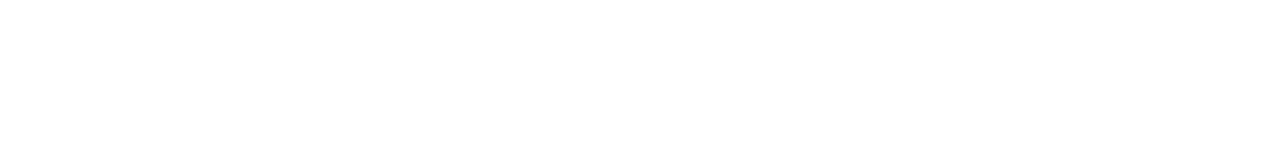
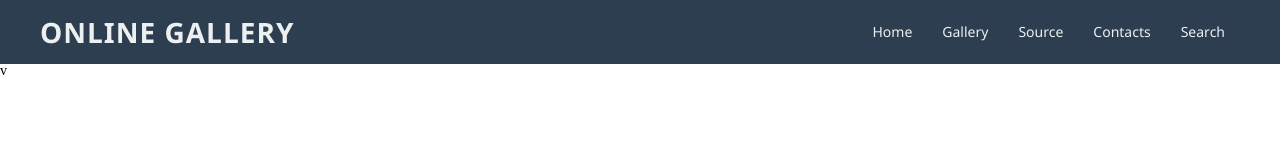
Before and after one commit to WinRAR4ik/PAP-Online-Gallery, a plain HTML site: page index.html in a window 1280 px wide. Drawn offline with Linux system fonts and the light colour scheme.

Commit message:
add header

```diff
--- a/index.html
+++ b/index.html
@@ -1,11 +1,31 @@
-<!DOCTYPE html>
+<!doctype html>
 <html lang="en">
 <head>
     <meta charset="UTF-8">
-    <meta name="viewport" content="width=device-width, initial-scale=1.0">
-    <title>Online Galery</title>
+    <meta name="viewport"
+          content="width=device-width, user-scalable=no, initial-scale=1.0, maximum-scale=1.0, minimum-scale=1.0">
+    <meta http-equiv="X-UA-Compatible" content="ie=edge">
+    <title>Document</title>
+    <link rel="stylesheet" href="css/imports.css">
 </head>
 <body>
+<header class="header">
+    <div class="wrap">
+        <h1 class="logo">Online Gallery</h1>
+        <ul class="list">
+            <li class="item">Home</li>
+            <li class="item">Gallery</li>
+            <li class="item">Source</li>
+            <li class="item">Contacts</li>
+            <li class="item">Search</li>
+        </ul>
+    </div>
+</header>
+    <main class="main">
+        <div class="board">v</div>
 
+
+
+    </main>
 </body>
 </html>
--- a/scss/imports.scss
+++ b/scss/imports.scss
@@ -1,3 +1,3 @@
-
-@import "styles.css" all;
-@import "normalize" all;
+@import "style.css" all;
+@import "normalize.css" all;
+@import "main.css" all;
--- /dev/null
+++ b/scss/main.scss
@@ -0,0 +1,5 @@
+.main{
+    max-width: 1100px;
+    max-height: 1100px;
+    color: black;
+}
--- a/scss/style.scss
+++ b/scss/style.scss
@@ -0,0 +1,47 @@
+.header {
+  background-color: #2c3e50;
+  font-family: 'Lobster', cursive;
+  padding: 15px 0;
+
+  .wrap {
+    display: flex;
+    justify-content: space-between;
+    align-items: center;
+    max-width: $header-max-width;
+    margin: 0 auto;
+
+    .logo {
+      color: #ecf0f1;
+      font-size: 28px;
+      font-weight: bold;
+      text-transform: uppercase;
+      letter-spacing: 1px;
+      text-decoration: none;
+      transition: color 0.3s ease;
+
+      &:hover {
+        color: #ffffff;
+      }
+    }
+
+    .list {
+      display: flex;
+
+      .item {
+        padding: 10px 15px;
+        color: #ecf0f1;
+        cursor: pointer;
+        list-style: none;
+
+        &:hover {
+          background-color: #34495e;
+        }
+      }
+
+      .separator {
+        margin: 0 10px;
+        color: #ecf0f1;
+      }
+    }
+  }
+}
```
Also changed, not shown: css/imports.css, css/main.css (added), css/style.css.
